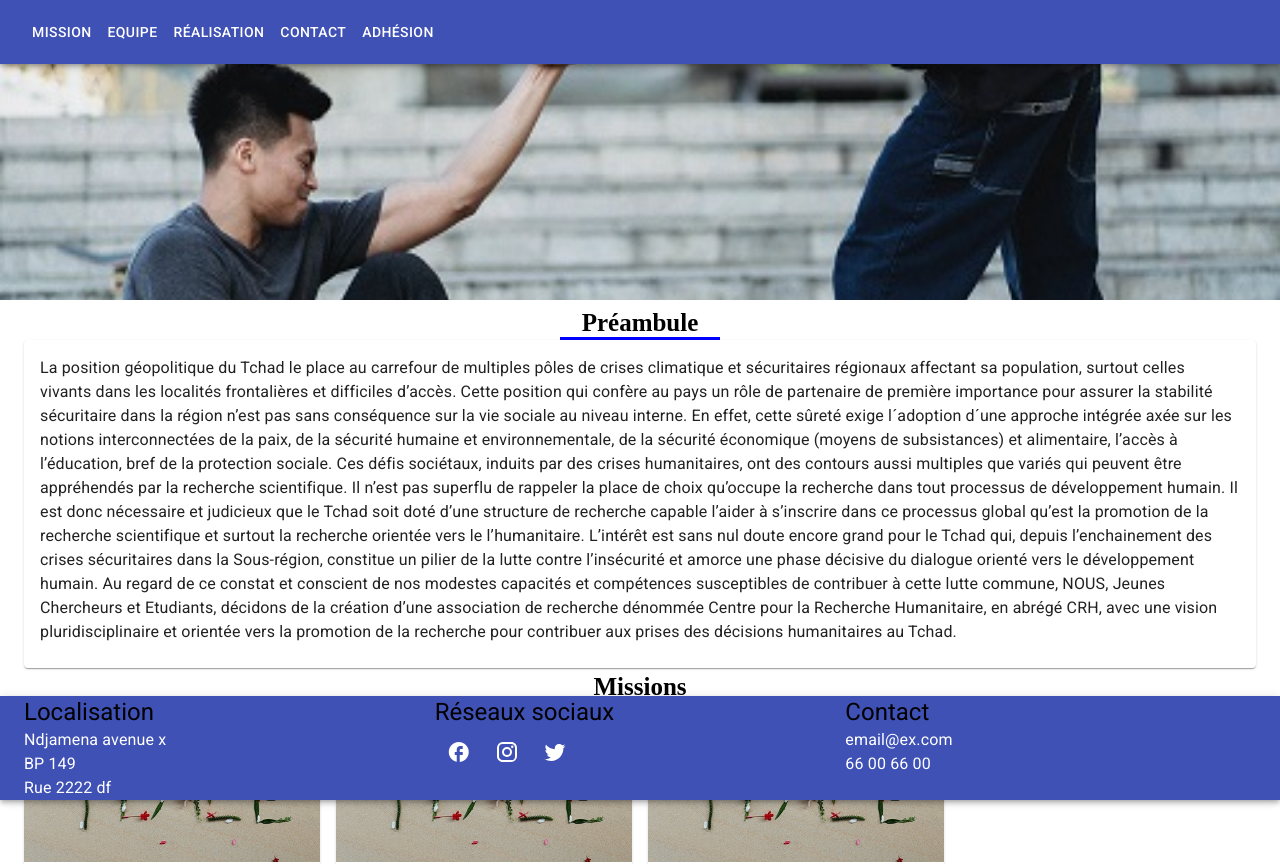
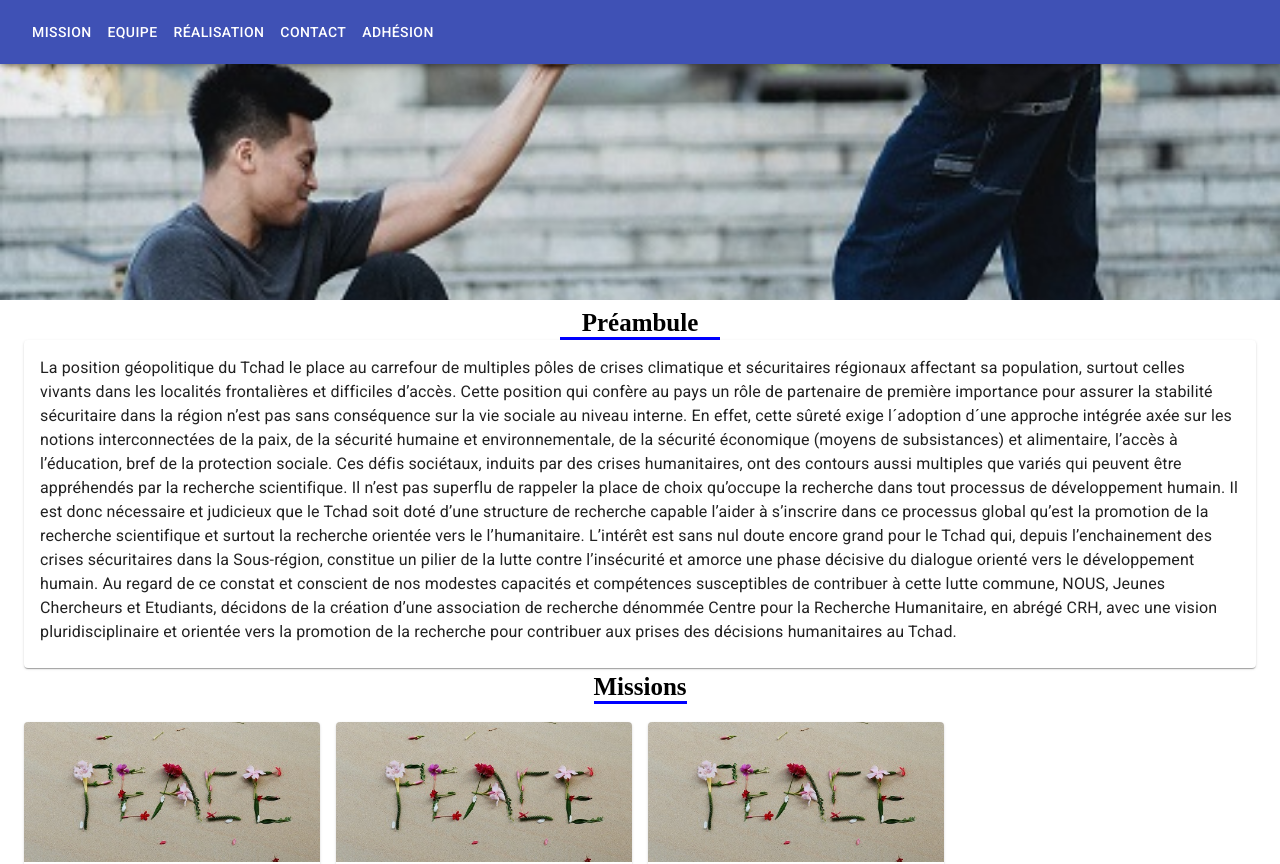
Before and after one commit to Yamingue/humanitaire, a React (Create React App) app: page / in a window 1280 px wide. Shown: the top 864 px of the page. Built offline with nearby package versions, Linux system fonts and the light colour scheme.

Commit message:
retrait du footer

```diff
--- a/src/App.js
+++ b/src/App.js
@@ -23,7 +23,7 @@ function App() {
 
       <Container
         style={{
-          marginBottom: 224
+          marginBottom: 10
         }}
       >
         <Titre text="Préambule" />
--- a/src/Component/Footer.js
+++ b/src/Component/Footer.js
@@ -17,7 +17,7 @@ export default function Footer() {
 
     return (
         <React.Fragment>
-            <AppBar position="fixed" color="primary" className={classes.appBar}>
+            <AppBar position="static" color="primary" className={classes.appBar}>
                 <Toolbar>
                     <Grid
                         container
```
